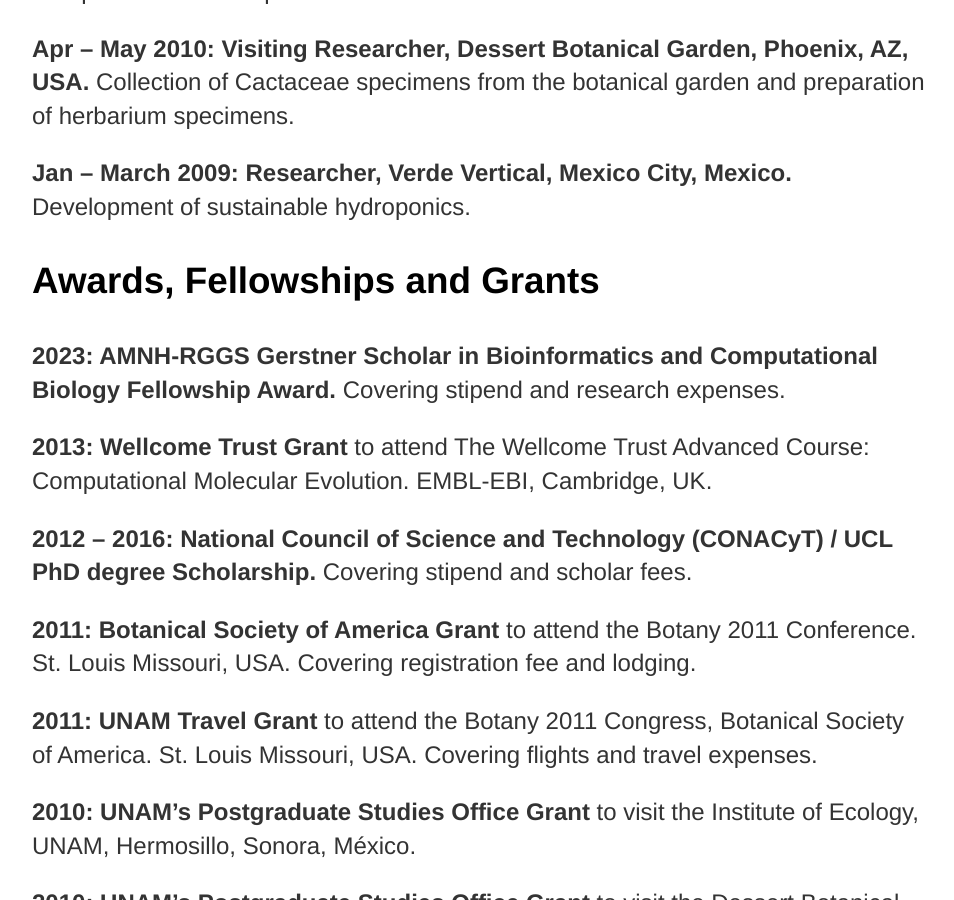
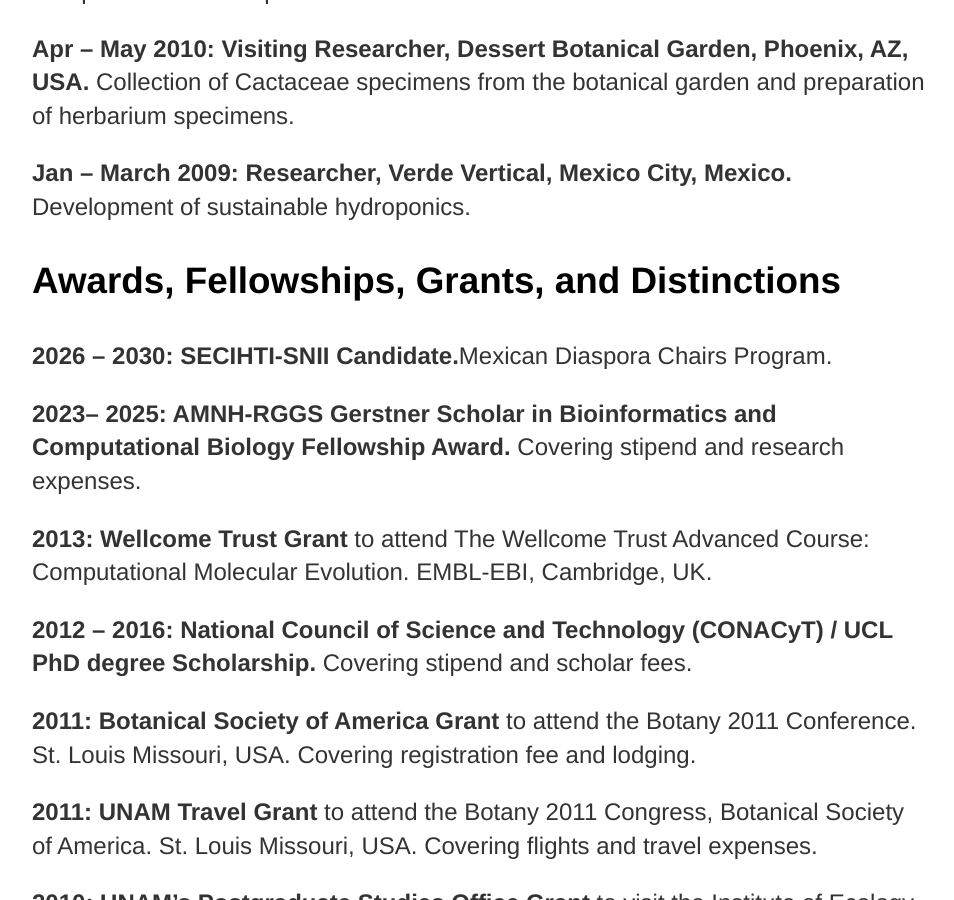
Before and after one commit to josebarbamontoya/josebarbamontoya.github.io, a Jekyll site: the page built from about/index.html, in a window 1280 px wide and 900 px high, scrolled down 2566 px. Shown: the whole window, without its empty margins (160-1114 px from the left). Built offline with Jekyll 4.4.1, drawn with Linux system fonts in a browser that asks for light colours.

Commit message:
Update index.html

```diff
--- a/about/index.html
+++ b/about/index.html
@@ -29,8 +29,9 @@
 			<p><b>Apr – May 2010: Visiting Researcher, Dessert Botanical Garden, Phoenix, AZ, USA.</b> Collection of Cactaceae specimens from the botanical garden and preparation of herbarium specimens.
 			<p><b>Jan – March 2009: Researcher, Verde Vertical, Mexico City, Mexico.</b> Development of sustainable hydroponics.
 
-	<h3>Awards, Fellowships and Grants</h3>
-			<p><b>2023: AMNH-RGGS Gerstner Scholar in Bioinformatics and Computational Biology Fellowship Award.</b> Covering stipend and research expenses.
+	<h3>Awards, Fellowships, Grants, and Distinctions</h3>
+			<p><b>2026 – 2030: SECIHTI-SNII Candidate.</b>Mexican Diaspora Chairs Program.
+			<p><b>2023– 2025: AMNH-RGGS Gerstner Scholar in Bioinformatics and Computational Biology Fellowship Award.</b> Covering stipend and research expenses.
 			<p><b>2013: Wellcome Trust Grant</b> to attend The Wellcome Trust Advanced Course: Computational Molecular Evolution. EMBL-EBI, Cambridge, UK.
 			<p><b>2012 – 2016: National Council of Science and Technology (CONACyT) / UCL PhD degree Scholarship.</b> Covering stipend and scholar fees.
 			<p><b>2011: Botanical Society of America Grant</b> to attend the Botany 2011 Conference. St. Louis Missouri, USA. Covering registration fee and lodging.
```
